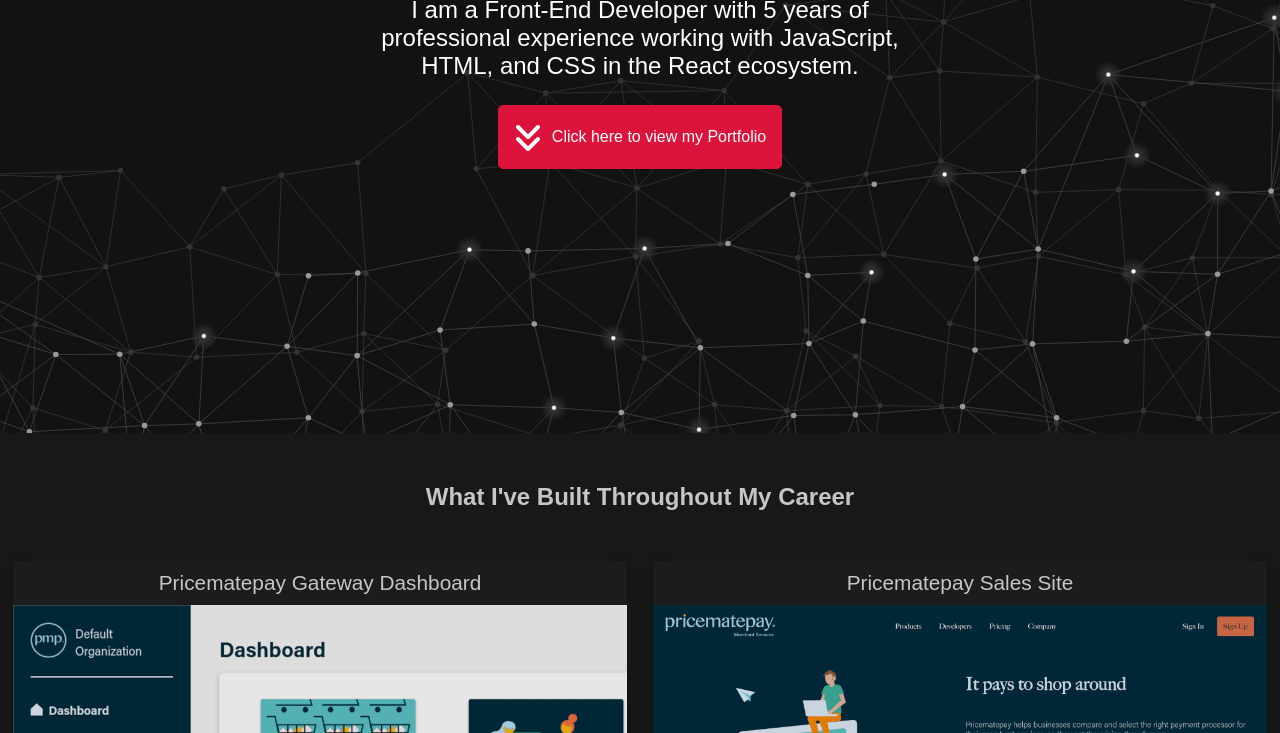
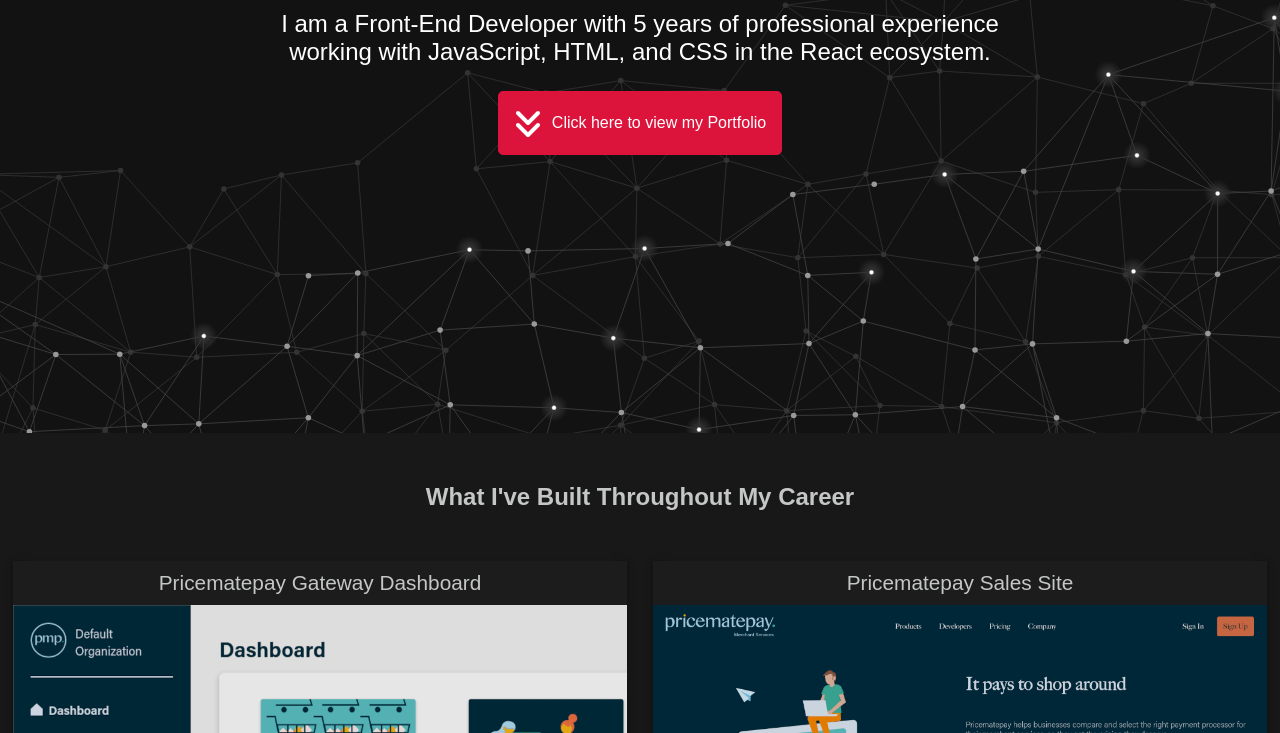
Before and after one commit to Jon1701/portfolio-v6, a Gatsby site: page / in a window 1280 px wide. Shown: the part 367-1100 px from the top of the page. Built offline with nearby package versions, Linux system fonts and the light colour scheme; Gatsby itself is replaced by a stand-in of ours; a web font is replaced by a local one.

Commit message:
Change Width of Landing Section Content

```diff
--- a/src/components/IndexPage/Sections/Landing/index.tsx
+++ b/src/components/IndexPage/Sections/Landing/index.tsx
@@ -92,7 +92,7 @@
         <Content>
           <Name>Jon Balon</Name>
           <Description>
-            <div style={{ width: '60%', margin: '0 auto' }}>
+            <div style={{ width: '80%', margin: '0 auto' }}>
               I am a Front-End Developer with 5 years of professional experience
               working with JavaScript, HTML, and CSS in the React ecosystem.
             </div>
```
